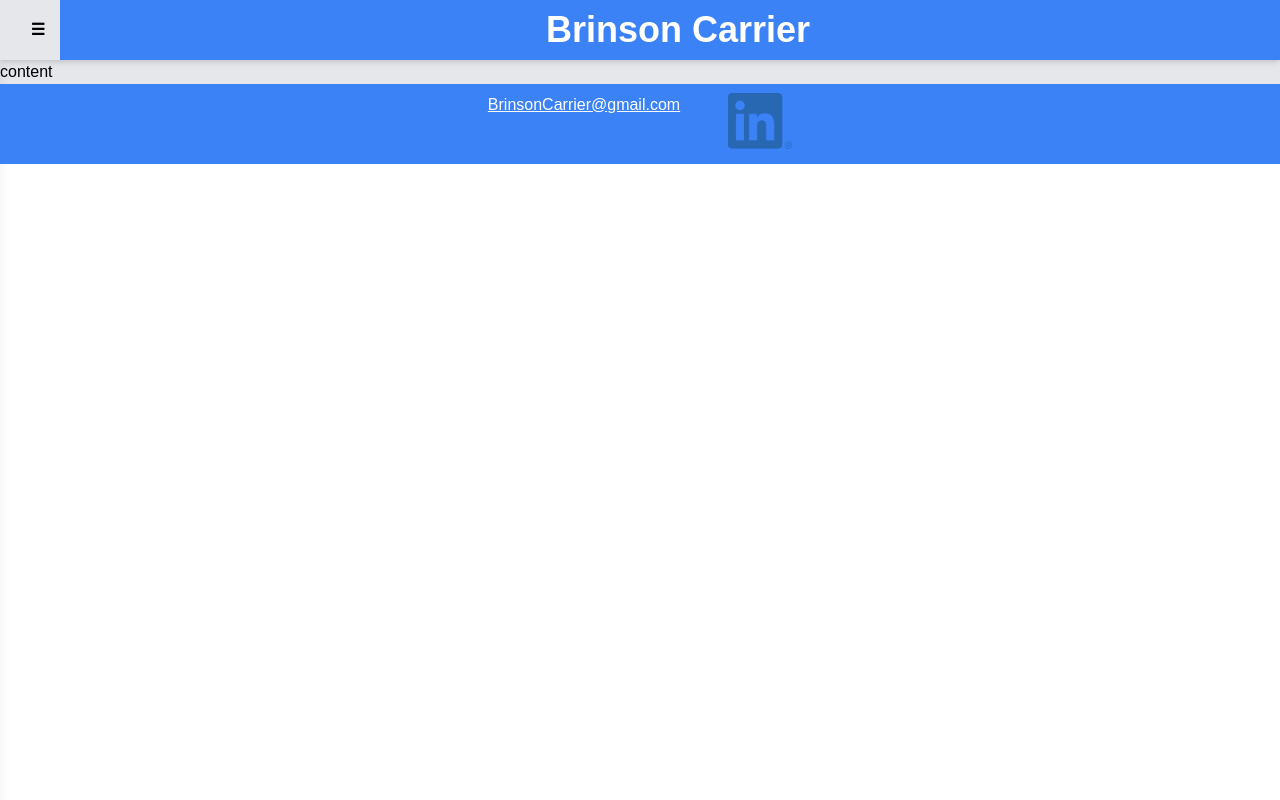
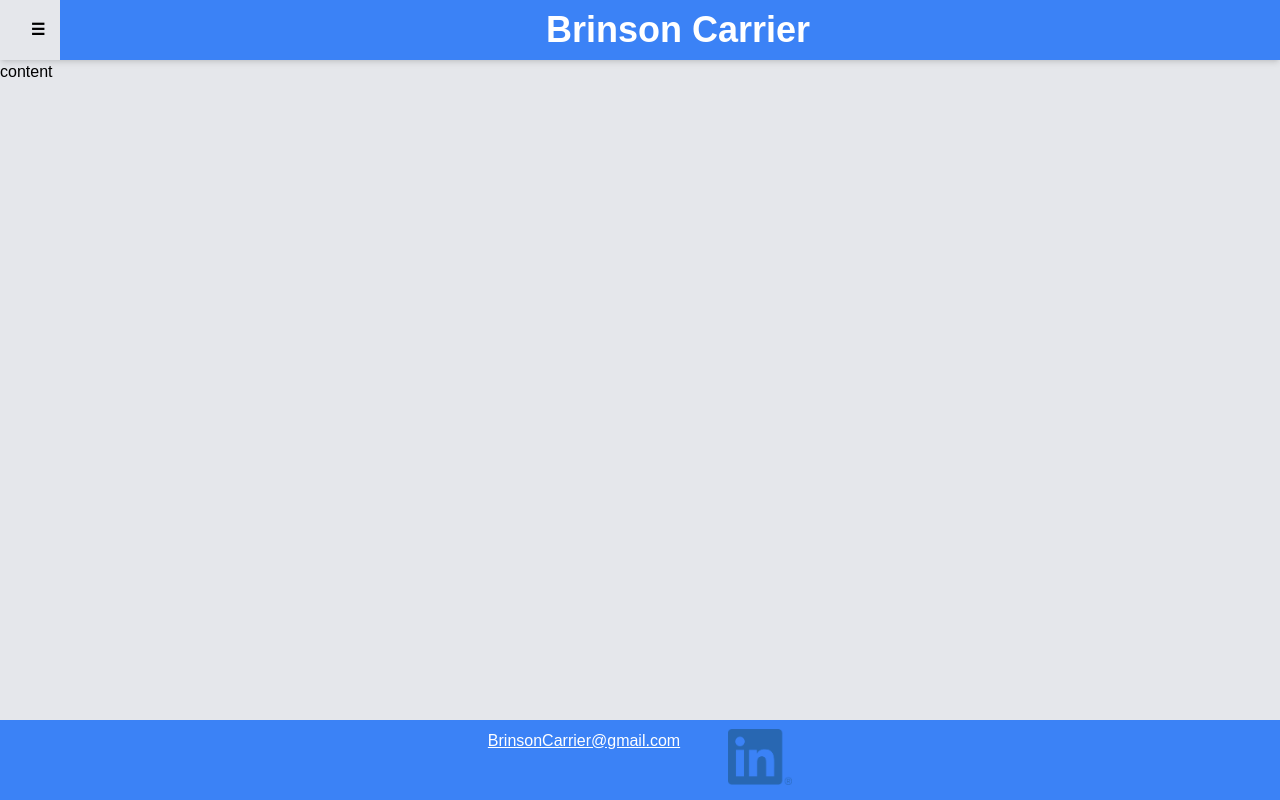
Before and after one commit to brinson-carrier/bcarrier, a Next.js app: page / in a window 1280 px wide. Built offline with nearby package versions, Linux system fonts and the light colour scheme.

Commit message:
restore spacing

```diff
--- a/src/app/page.tsx
+++ b/src/app/page.tsx
@@ -28,6 +28,7 @@ export default function Home() {
 
   {/* Page Layout */}
   <div
+  className={`flex flex-col min-h-screen transform transition-transform duration-300 ${menuOpen ? 'translate-x-64' : ''}`}
   >
     {/* Header */}
     <header className="flex items-center
@@ -46,7 +47,9 @@ export default function Home() {
 
       {!selectedSection && <p>content</p>}
     </main>
-    <Contact email={email} LI_URL={LI_URL} />
+    <footer className="mt-auto">
+      <Contact email={email} LI_URL={LI_URL} />
+    </footer>
   </div>
 </div>
 
```
Also changed, not shown: src/components/Resume.tsx (line endings or trailing spaces).
